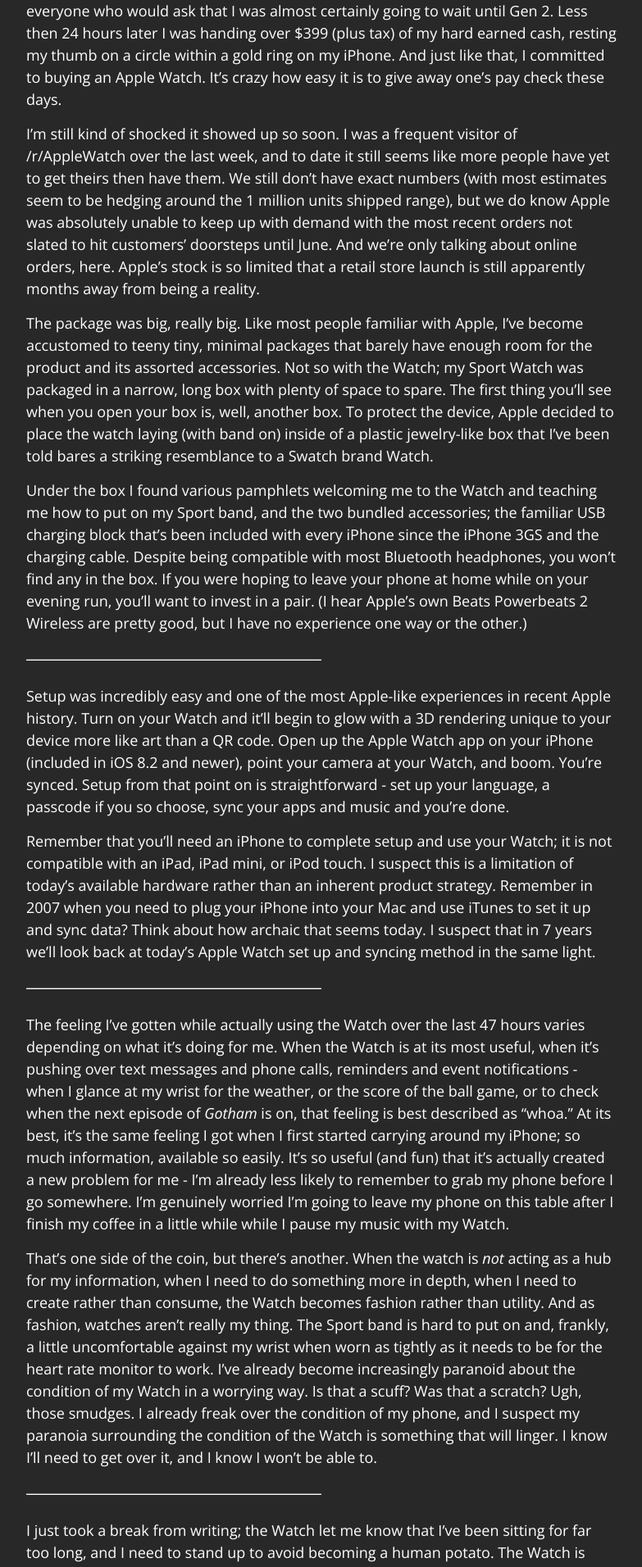
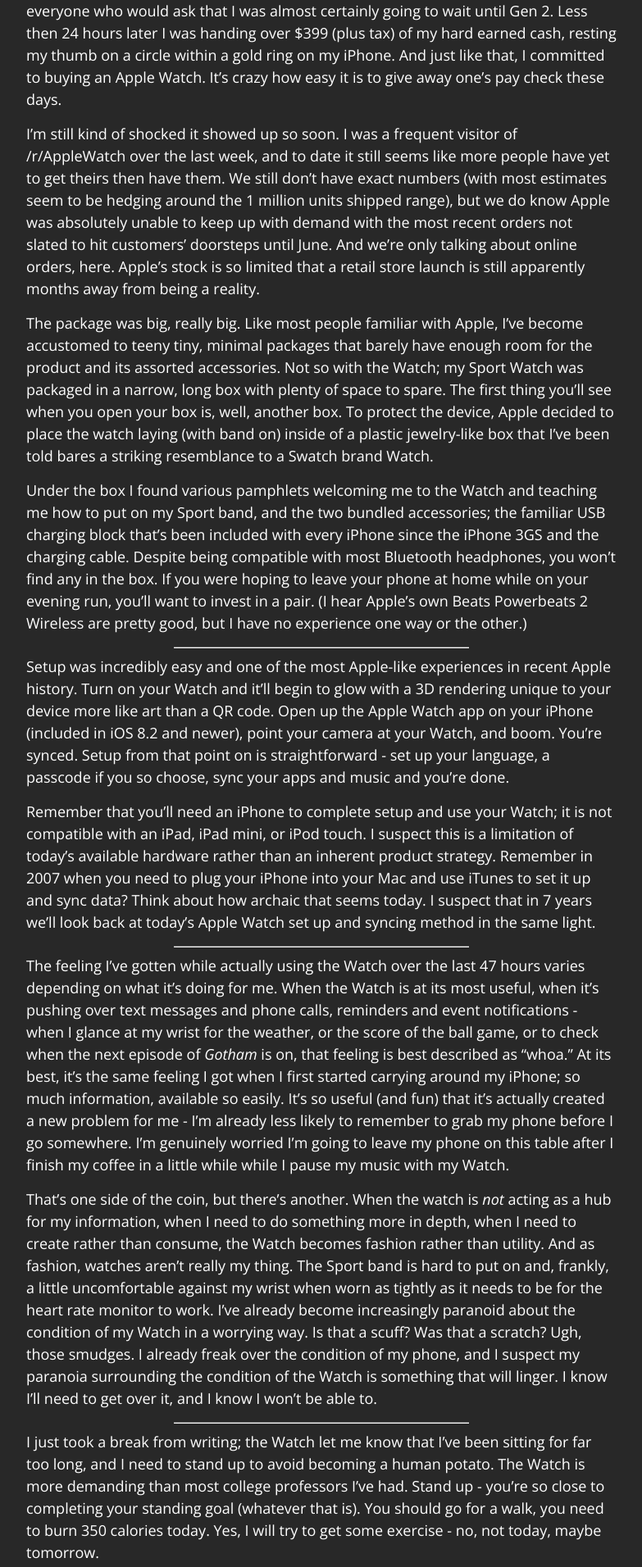
Before and after one commit to derfbwh/derfbwh.github.io, a Jekyll site: the page built from index.html, in a window 1280 px wide. Shown: the part 4488-6400 px from the top of the page at 82% size, without its empty margins (248-1031 px from the left). Built offline with Jekyll 4.4.1, drawn with Linux system fonts in a browser that asks for light colours; Markdown is read by kramdown in place of the engine named in the settings; the list of posts is cut into pages by our own code.

Commit message:
layout-update

```diff
--- a/public/css/poole.css
+++ b/public/css/poole.css
@@ -134,8 +134,9 @@
 /* Misc */
 hr {
   position: relative;
-  margin: 1.5rem 0;
-  border: 0;
+    margin-left: auto;
+    margin-right: auto;
+	border: 0;
   border-top: 1px solid #757575;
   border-bottom: 1px solid #fff;
   width: 50%;
```
